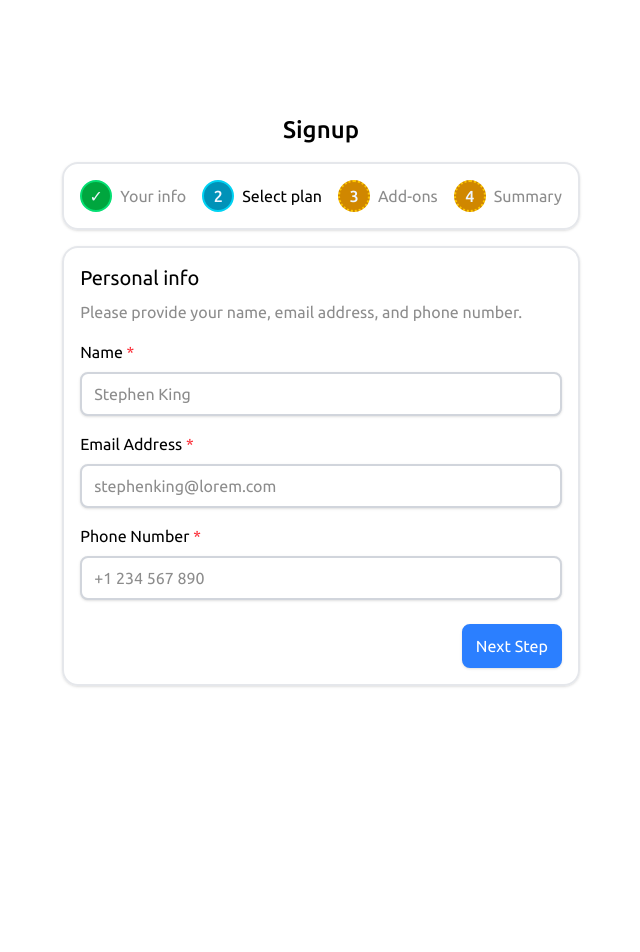
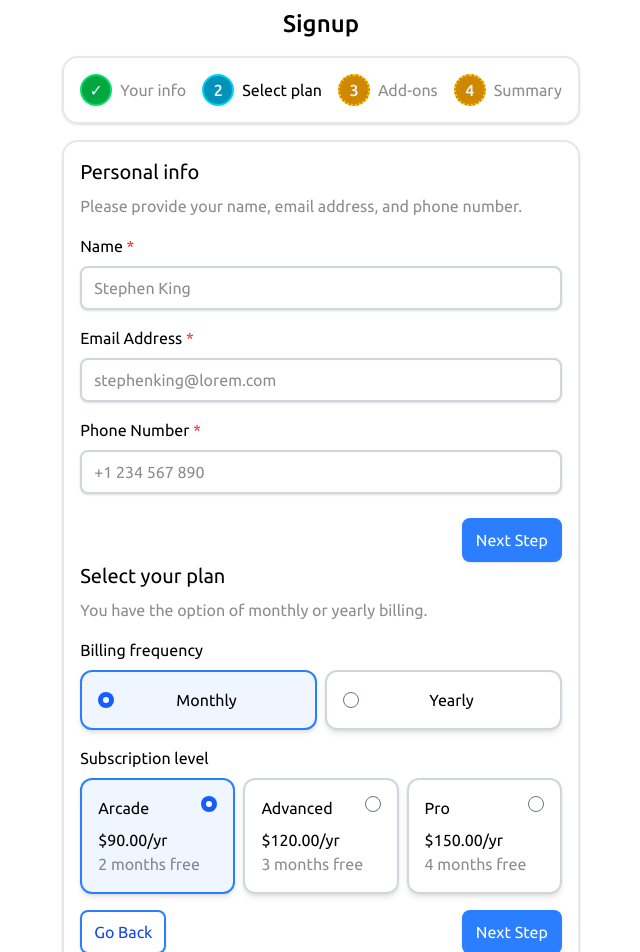
Before and after one commit to TheInitZero/react-multi-step-form, a React (Vite) app: page / in a window 1280 px wide. Shown: the top 952 px of the page, without its empty margins (319-959 px from the left). Before the commit the page ends 800 px from the top, so only its background shows below. Built offline with nearby package versions, Linux system fonts and the light colour scheme.

Commit message:
feat: add SelectPlan component to the signup form for plan selection

```diff
--- a/src/app.tsx
+++ b/src/app.tsx
@@ -2,6 +2,7 @@ import SignupProgress from './features/signup-progress/signup-progress';
 import ProgressStep from './features/signup-progress/progress-step';
 import SignupForm from './features/signup-form/signup-form';
 import YourInfo from './features/signup-form/your-info/your-info';
+import SelectPlan from './features/signup-form/select-plan/select-plan';
 
 export default function App() {
   return (
@@ -23,6 +24,7 @@ export default function App() {
       <main>
         <SignupForm>
           <YourInfo />
+          <SelectPlan />
         </SignupForm>
       </main>
     </div>
--- /dev/null
+++ b/src/features/signup-form/select-plan/select-plan.tsx
@@ -0,0 +1,81 @@
+import BillingOption from './billing-option';
+import SubscriptionOption from './subscription-option';
+
+export default function SelectPlan() {
+  return (
+    <fieldset className="space-y-4">
+      <div className="space-y-2">
+        <legend className="text-xl">Select your plan</legend>
+        <p className="text-black/45">You have the option of monthly or yearly billing.</p>
+      </div>
+
+      <fieldset className="space-y-2">
+        <legend>Billing frequency</legend>
+
+        <div className="grid gap-2 sm:grid-cols-2">
+          <BillingOption
+            value="monthly"
+            labelText="Monthly"
+            required={true}
+            onChange={() => {}}
+            checked
+          />
+
+          <BillingOption value="yearly" labelText="Yearly" required={true} onChange={() => {}} />
+        </div>
+      </fieldset>
+
+      <fieldset className="space-y-2">
+        <legend>Subscription level</legend>
+
+        <div className="grid gap-2 sm:grid-cols-3">
+          <SubscriptionOption
+            value="arcade"
+            required={true}
+            labelText="Arcade"
+            description={{
+              billingPeriod: 'Yearly',
+              price: 90,
+              bonuses: ['2 months free'],
+            }}
+            onChange={() => {}}
+            checked
+          />
+
+          <SubscriptionOption
+            value="advanced"
+            required={true}
+            labelText="Advanced"
+            description={{
+              billingPeriod: 'Yearly',
+              price: 120,
+              bonuses: ['3 months free'],
+            }}
+            onChange={() => {}}
+          />
+
+          <SubscriptionOption
+            value="pro"
+            required={true}
+            labelText="Pro"
+            description={{
+              billingPeriod: 'Yearly',
+              price: 150,
+              bonuses: ['4 months free'],
+            }}
+            onChange={() => {}}
+          />
+        </div>
+      </fieldset>
+
+      <div className="flex items-center justify-between">
+        <button type="button" className="btn-ghost">
+          Go Back
+        </button>
+        <button type="button" className="btn-primary">
+          Next Step
+        </button>
+      </div>
+    </fieldset>
+  );
+}
```
